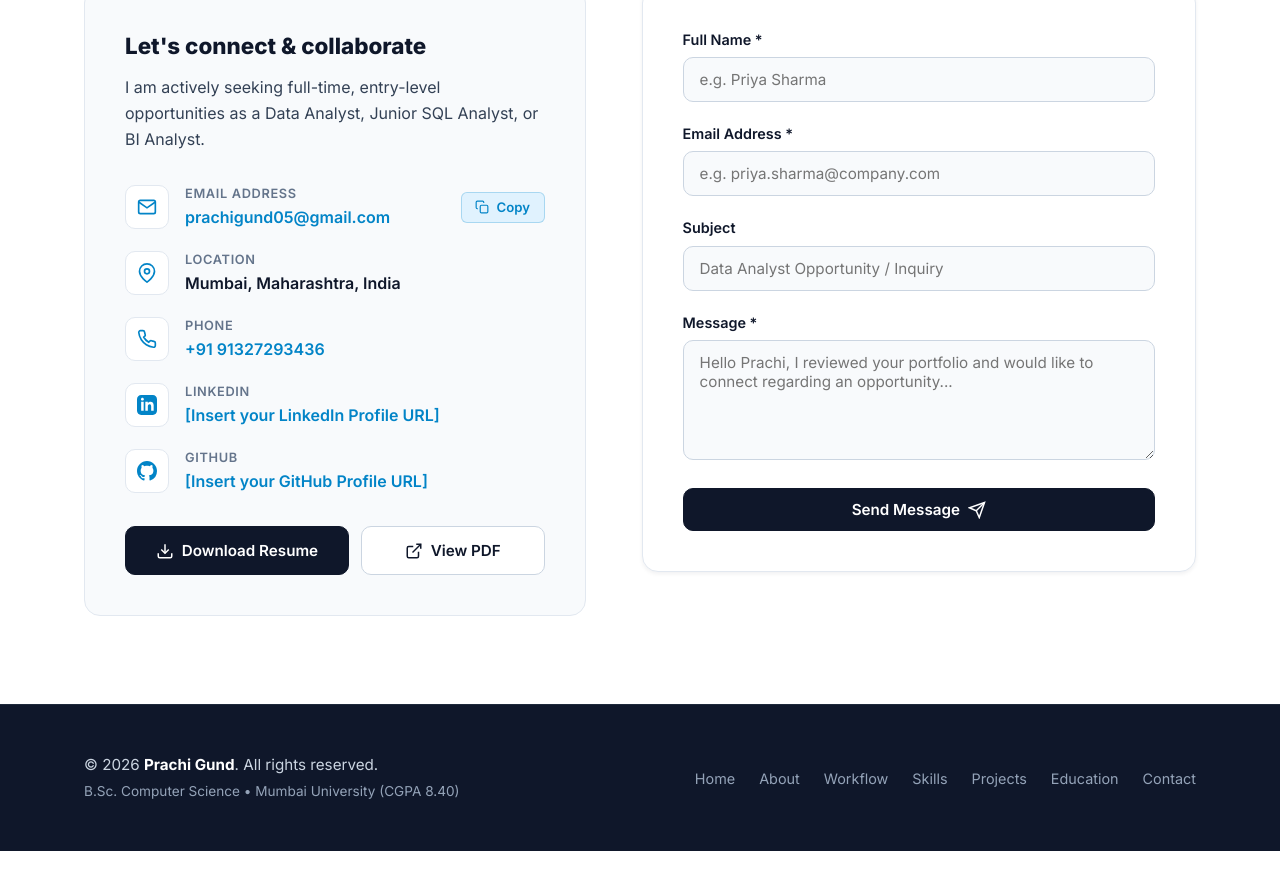
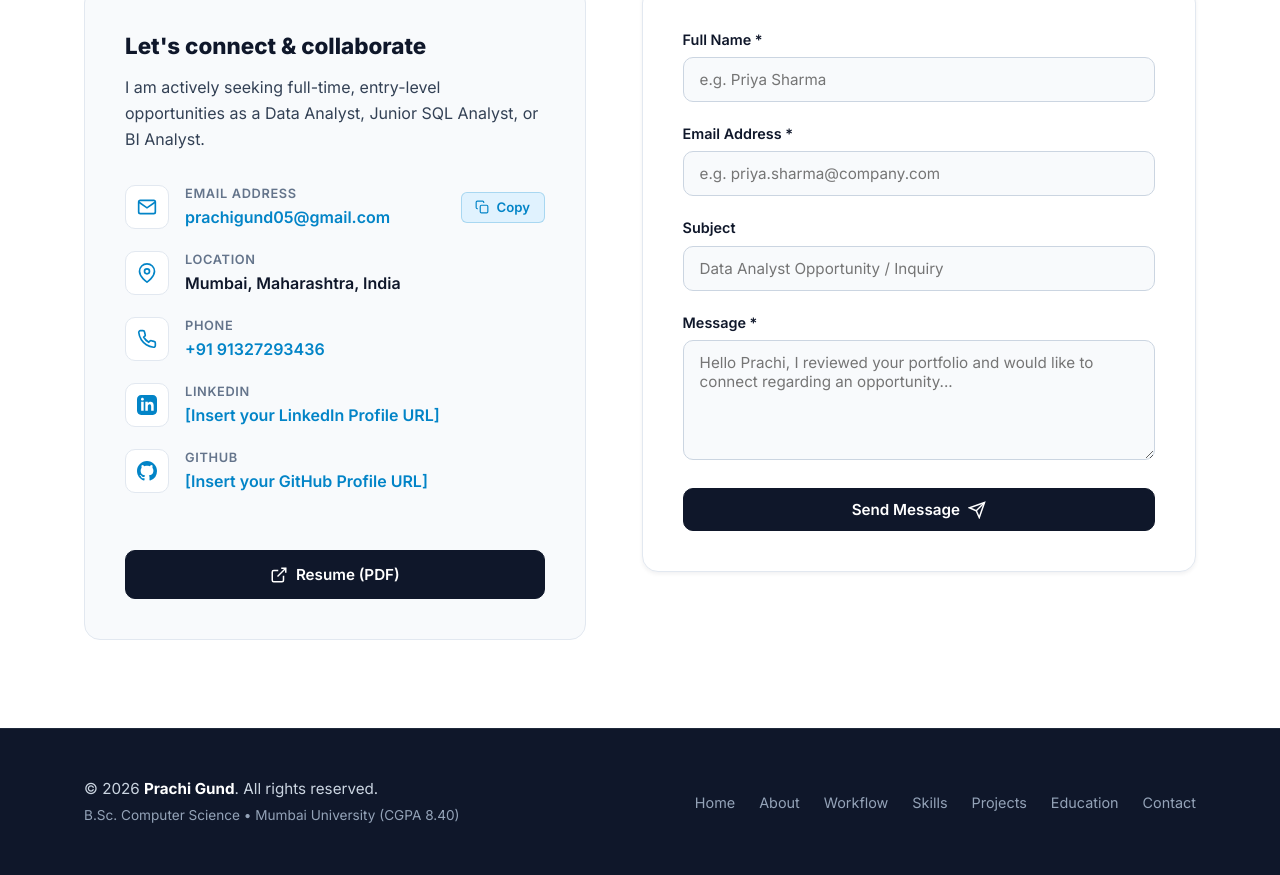
Before and after one commit to PrachiGund/Prachi-Gund-Portfolio, a plain HTML site: page index.html in a window 1280 px wide. Shown: the part 6386-7261 px from the top of the page. Before the commit the page ends 7237 px from the top, so only its background shows below. Drawn offline with Linux system fonts and the light colour scheme.

Commit message:
Update Resume buttons to open PDF in new tab instead of auto-downloading

```diff
--- a/index.html
+++ b/index.html
@@ -43,8 +43,8 @@
 
       <!-- Nav Actions (Resume & Mobile Hamburger) -->
       <div class="nav-actions">
-        <!-- Resume download link -->
-        <a href="assets/docs/Resume.pdf" download class="btn btn-secondary btn-sm" title="Download Resume">
+        <!-- Resume view link -->
+        <a href="assets/docs/Resume.pdf" target="_blank" rel="noopener noreferrer" class="btn btn-secondary btn-sm" title="View Resume in new tab">
           <svg width="16" height="16" viewBox="0 0 24 24" fill="none" stroke="currentColor" stroke-width="2">
             <path d="M21 15v4a2 2 0 0 1-2 2H5a2 2 0 0 1-2-2v-4"></path>
             <polyline points="7 10 12 15 17 10"></polyline>
@@ -99,7 +99,7 @@
                   <polyline points="12 5 19 12 12 19"></polyline>
                 </svg>
               </a>
-              <a href="assets/docs/Resume.pdf" download="Prachi_Gund_Resume.pdf" class="btn btn-secondary" title="Download Resume">
+              <a href="assets/docs/Resume.pdf" target="_blank" rel="noopener noreferrer" class="btn btn-secondary" title="View Resume in new tab">
                 <svg width="18" height="18" viewBox="0 0 24 24" fill="none" stroke="currentColor" stroke-width="2">
                   <path d="M21 15v4a2 2 0 0 1-2 2H5a2 2 0 0 1-2-2v-4"></path>
                   <polyline points="7 10 12 15 17 10"></polyline>
@@ -867,24 +867,14 @@
 
             </div>
 
-            <div style="display: flex; gap: 0.75rem; margin-top: 1.5rem; flex-wrap: wrap;">
-              <a href="assets/docs/Resume.pdf" download="Prachi_Gund_Resume.pdf" class="btn btn-primary" style="flex: 1 1 180px;">
-                <svg width="18" height="18" viewBox="0 0 24 24" fill="none" stroke="currentColor" stroke-width="2">
-                  <path d="M21 15v4a2 2 0 0 1-2 2H5a2 2 0 0 1-2-2v-4"></path>
-                  <polyline points="7 10 12 15 17 10"></polyline>
-                  <line x1="12" y1="15" x2="12" y2="3"></line>
-                </svg>
-                <span>Download Resume</span>
-              </a>
-              <a href="assets/docs/Resume.pdf" target="_blank" rel="noopener noreferrer" class="btn btn-secondary" style="flex: 1 1 140px;" title="Preview Resume in new tab">
+            <a href="assets/docs/Resume.pdf" target="_blank" rel="noopener noreferrer" class="btn btn-primary" style="width: 100%; margin-top: 1.5rem;" title="View Resume in new tab">
               <svg width="18" height="18" viewBox="0 0 24 24" fill="none" stroke="currentColor" stroke-width="2">
                 <path d="M18 13v6a2 2 0 0 1-2 2H5a2 2 0 0 1-2-2V8a2 2 0 0 1 2-2h6"></path>
                 <polyline points="15 3 21 3 21 9"></polyline>
                 <line x1="10" y1="14" x2="21" y2="3"></line>
               </svg>
-                <span>View PDF</span>
+              <span>Resume (PDF)</span>
             </a>
-            </div>
           </div>
 
           <!-- Interactive Contact Form -->
```
Lines whose indentation alone changed are shown as unchanged.
